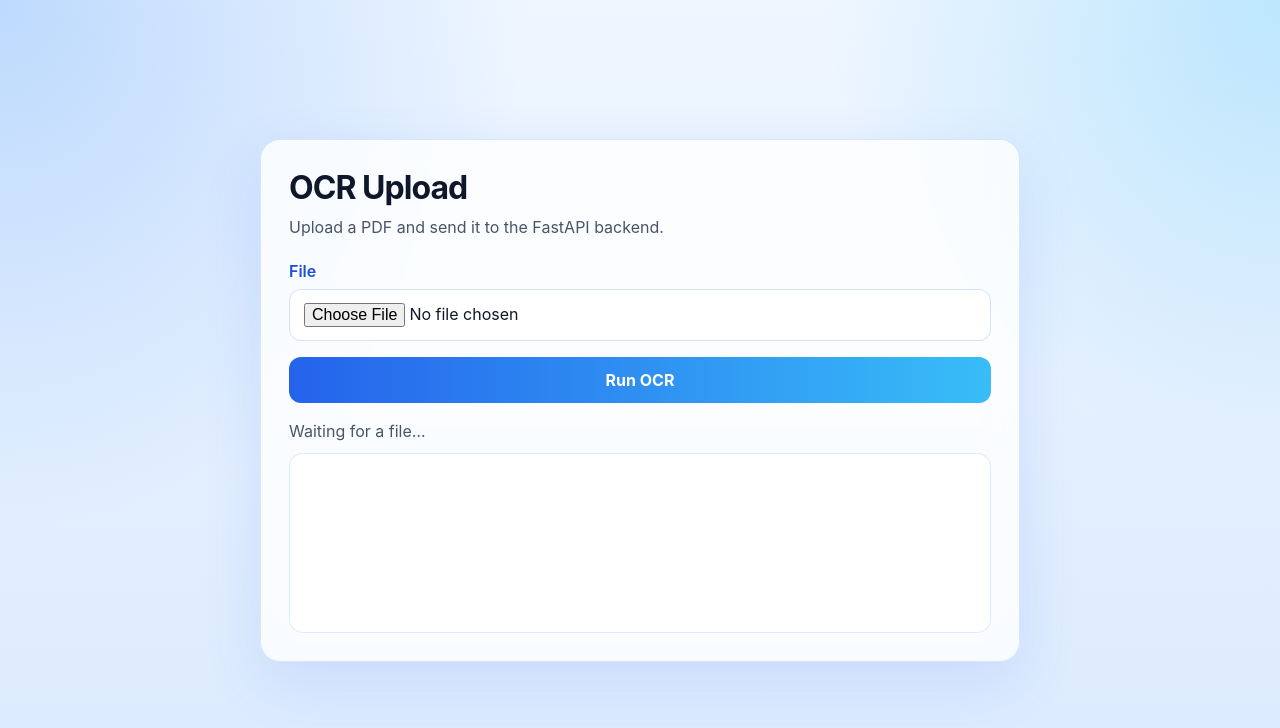
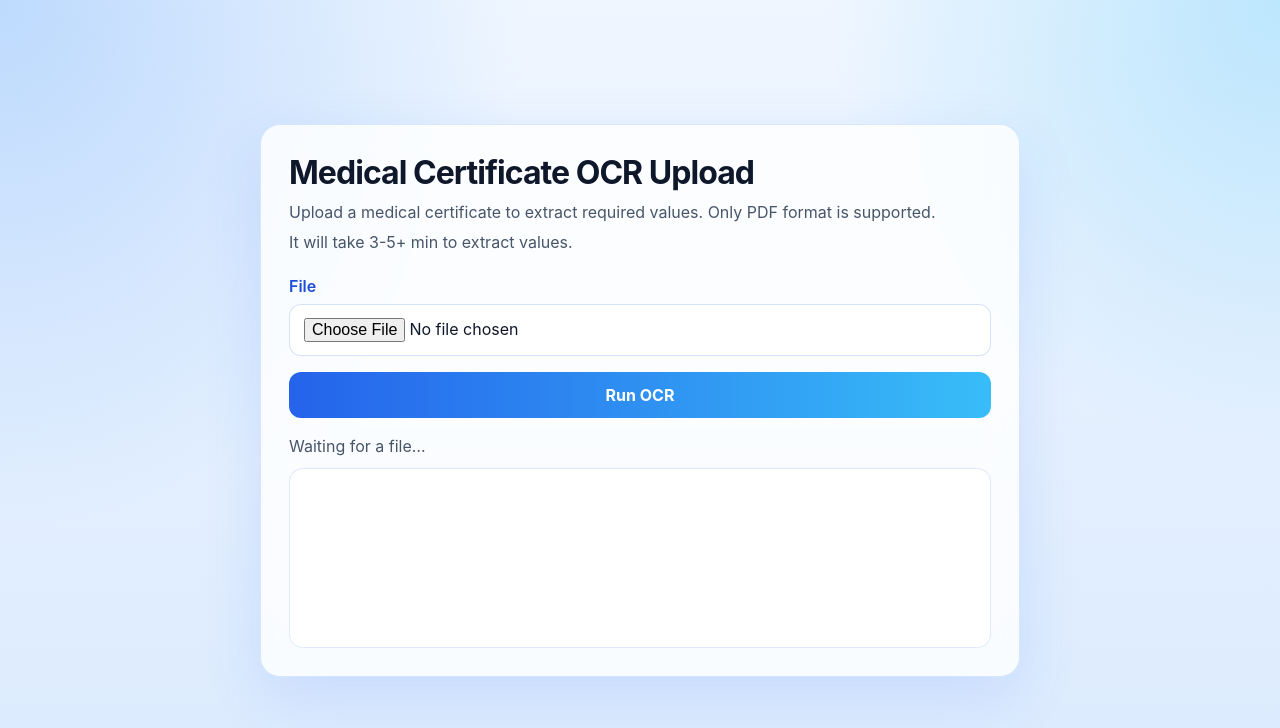
Before and after one commit to tmwong5694/ocr, a website with bundled scripts: page frontend/index.html in a window 1280 px wide. Built offline with nearby package versions, Linux system fonts and the light colour scheme; files whose address does not match are found by name.

Commit message:
modified UI text

```diff
--- a/frontend/index.html
+++ b/frontend/index.html
@@ -10,8 +10,9 @@
   <body>
     <main class="app">
       <section class="card">
-        <h1>OCR Upload</h1>
-        <p class="subtitle">Upload a PDF and send it to the FastAPI backend.</p>
+        <h1>Medical Certificate OCR Upload</h1>
+        <p class="subtitle">Upload a medical certificate to extract required values. Only PDF format is supported.</p>
+        <p class="subtitle">It will take 3-5+ min to extract values.</p>
 
         <form id="upload-form" class="form">
           <label class="field">
```
